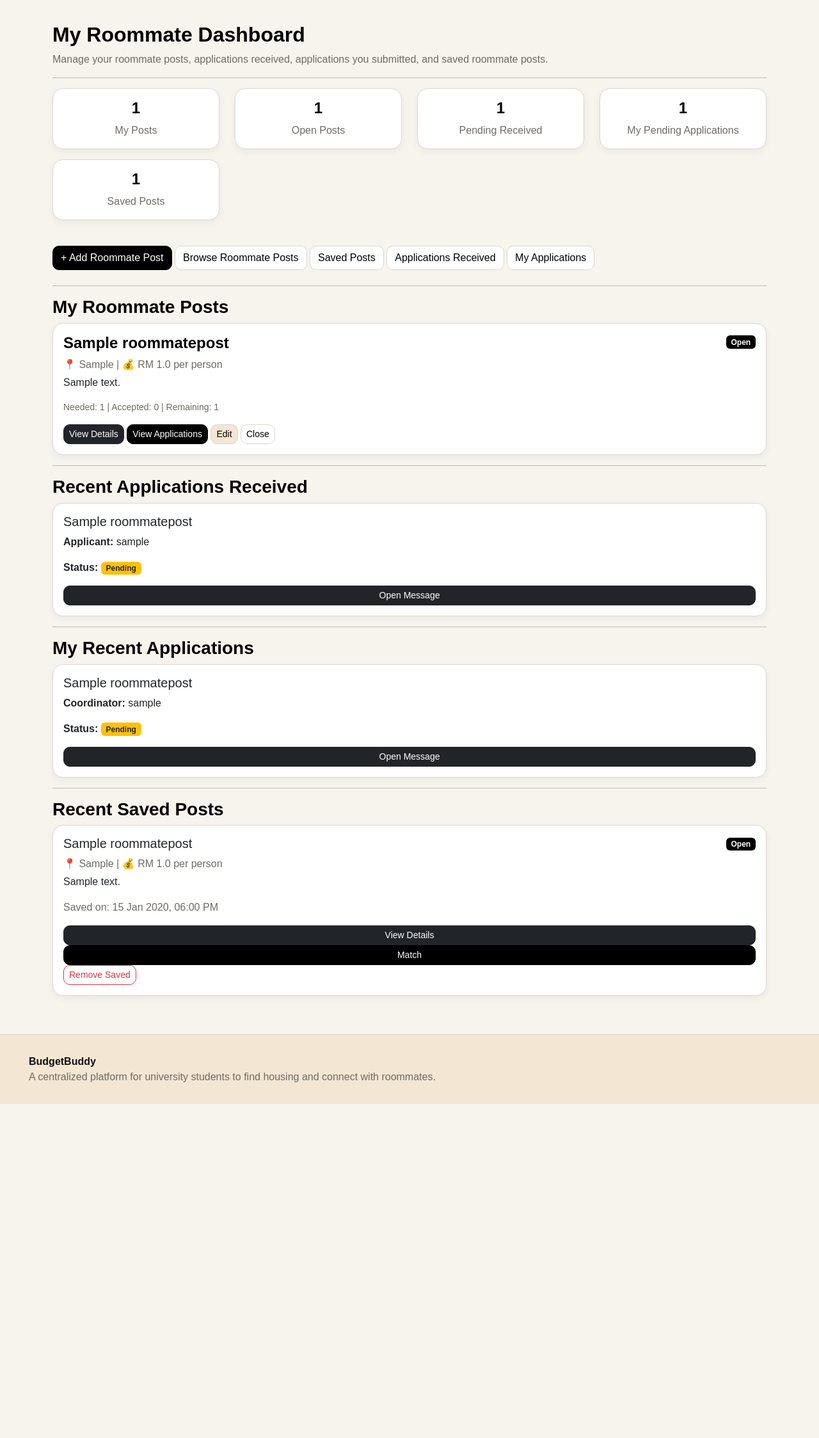
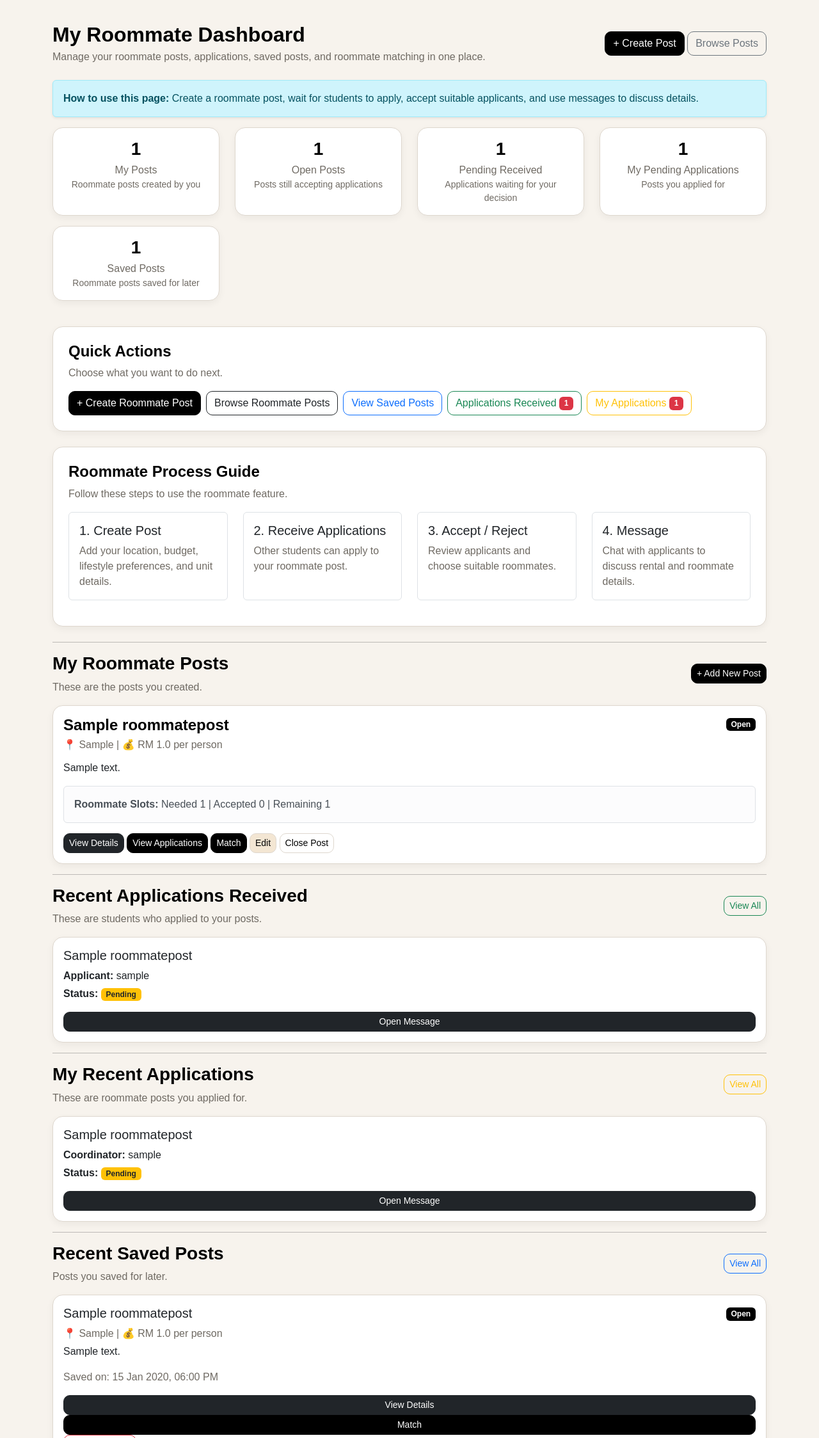
Before and after one commit to GordanEatCodes/GitProject-BudgetBuddy, a Django app: page /roommates/dashboard/ in a window 1280 px wide. Shown: the part 77-2324 px from the top of the page at 64% size. Before the commit the page ends 1802 px from the top, so only its background shows below. Run offline with Django 5.2, Linux system fonts and the light colour scheme; a user stored in the database is signed in; tables that the repository leaves empty hold one stand-in row (values such as "Sample post").

Commit message:
improve roommate dashboard UI

```diff
--- a/roommate/templates/roommate/roommate_dashboard.html
+++ b/roommate/templates/roommate/roommate_dashboard.html
@@ -2,82 +2,179 @@
 
 {% block content %}
 
-<h2>My Roommate Dashboard</h2>
+<div class="d-flex justify-content-between align-items-center mb-4">
+    <div>
+        <h2 class="mb-1">My Roommate Dashboard</h2>
+        <p class="text-muted mb-0">
+            Manage your roommate posts, applications, saved posts, and roommate matching in one place.
+        </p>
+    </div>
 
-<p class="text-muted">
-    Manage your roommate posts, applications received, applications you submitted, and saved roommate posts.
-</p>
+    <div>
+        <a href="{% url 'add_roommate' %}" class="btn btn-primary">
+            + Create Post
+        </a>
 
-<hr>
+        <a href="{% url 'roommate_list' %}" class="btn btn-outline-secondary">
+            Browse Posts
+        </a>
+    </div>
+</div>
+
+
+<div class="alert alert-info shadow-sm">
+    <strong>How to use this page:</strong>
+    Create a roommate post, wait for students to apply, accept suitable applicants, and use messages to discuss details.
+</div>
+
 
 <div class="row mb-4">
 
     <div class="col-md-3 mb-3">
-        <div class="card p-3 shadow-sm text-center">
-            <h4>{{ total_posts }}</h4>
+        <div class="card p-3 shadow-sm text-center h-100">
+            <h3 class="mb-1">{{ total_posts }}</h3>
             <p class="text-muted mb-0">My Posts</p>
+            <small class="text-muted">Roommate posts created by you</small>
         </div>
     </div>
 
     <div class="col-md-3 mb-3">
-        <div class="card p-3 shadow-sm text-center">
-            <h4>{{ open_posts_count }}</h4>
+        <div class="card p-3 shadow-sm text-center h-100">
+            <h3 class="mb-1">{{ open_posts_count }}</h3>
             <p class="text-muted mb-0">Open Posts</p>
+            <small class="text-muted">Posts still accepting applications</small>
         </div>
     </div>
 
     <div class="col-md-3 mb-3">
-        <div class="card p-3 shadow-sm text-center">
-            <h4>{{ pending_received_count }}</h4>
+        <div class="card p-3 shadow-sm text-center h-100">
+            <h3 class="mb-1">{{ pending_received_count }}</h3>
             <p class="text-muted mb-0">Pending Received</p>
+            <small class="text-muted">Applications waiting for your decision</small>
         </div>
     </div>
 
     <div class="col-md-3 mb-3">
-        <div class="card p-3 shadow-sm text-center">
-            <h4>{{ pending_my_applications_count }}</h4>
+        <div class="card p-3 shadow-sm text-center h-100">
+            <h3 class="mb-1">{{ pending_my_applications_count }}</h3>
             <p class="text-muted mb-0">My Pending Applications</p>
+            <small class="text-muted">Posts you applied for</small>
         </div>
     </div>
 
     <div class="col-md-3 mb-3">
-        <div class="card p-3 shadow-sm text-center">
-            <h4>{{ saved_posts_count }}</h4>
+        <div class="card p-3 shadow-sm text-center h-100">
+            <h3 class="mb-1">{{ saved_posts_count }}</h3>
             <p class="text-muted mb-0">Saved Posts</p>
+            <small class="text-muted">Roommate posts saved for later</small>
         </div>
     </div>
 
 </div>
 
 
-<div class="mb-4">
+<div class="card p-4 mb-4 shadow-sm">
+    <h4>Quick Actions</h4>
+
+    <p class="text-muted">
+        Choose what you want to do next.
+    </p>
+
+    <div class="d-flex flex-wrap gap-2">
 
         <a href="{% url 'add_roommate' %}" class="btn btn-primary">
-        + Add Roommate Post
+            + Create Roommate Post
         </a>
 
-    <a href="{% url 'roommate_list' %}" class="btn btn-secondary">
+        <a href="{% url 'roommate_list' %}" class="btn btn-outline-dark">
             Browse Roommate Posts
         </a>
 
-    <a href="{% url 'saved_roommate_posts' %}" class="btn btn-secondary">
-        Saved Posts
+        <a href="{% url 'saved_roommate_posts' %}" class="btn btn-outline-primary">
+            View Saved Posts
         </a>
 
-    <a href="{% url 'applications_received' %}" class="btn btn-secondary">
+        <a href="{% url 'applications_received' %}" class="btn btn-outline-success">
             Applications Received
+            {% if pending_received_count > 0 %}
+                <span class="badge bg-danger">{{ pending_received_count }}</span>
+            {% endif %}
         </a>
 
-    <a href="{% url 'my_roommate_applications' %}" class="btn btn-secondary">
+        <a href="{% url 'my_roommate_applications' %}" class="btn btn-outline-warning">
             My Applications
+            {% if pending_my_applications_count > 0 %}
+                <span class="badge bg-danger">{{ pending_my_applications_count }}</span>
+            {% endif %}
         </a>
 
+    </div>
+</div>
+
+
+<div class="card p-4 mb-4 shadow-sm">
+    <h4>Roommate Process Guide</h4>
+
+    <p class="text-muted">
+        Follow these steps to use the roommate feature.
+    </p>
+
+    <div class="row">
+
+        <div class="col-md-3 mb-3">
+            <div class="border rounded p-3 h-100">
+                <h5>1. Create Post</h5>
+                <p class="text-muted mb-0">
+                    Add your location, budget, lifestyle preferences, and unit details.
+                </p>
+            </div>
+        </div>
+
+        <div class="col-md-3 mb-3">
+            <div class="border rounded p-3 h-100">
+                <h5>2. Receive Applications</h5>
+                <p class="text-muted mb-0">
+                    Other students can apply to your roommate post.
+                </p>
+            </div>
+        </div>
+
+        <div class="col-md-3 mb-3">
+            <div class="border rounded p-3 h-100">
+                <h5>3. Accept / Reject</h5>
+                <p class="text-muted mb-0">
+                    Review applicants and choose suitable roommates.
+                </p>
+            </div>
+        </div>
+
+        <div class="col-md-3 mb-3">
+            <div class="border rounded p-3 h-100">
+                <h5>4. Message</h5>
+                <p class="text-muted mb-0">
+                    Chat with applicants to discuss rental and roommate details.
+                </p>
+            </div>
+        </div>
+
+    </div>
 </div>
 
 
 <hr>
 
+<div class="d-flex justify-content-between align-items-center mb-3">
+    <div>
         <h3>My Roommate Posts</h3>
+        <p class="text-muted mb-0">
+            These are the posts you created.
+        </p>
+    </div>
+
+    <a href="{% url 'add_roommate' %}" class="btn btn-sm btn-primary">
+        + Add New Post
+    </a>
+</div>
 
 {% for post in user_posts %}
 
@@ -86,7 +183,7 @@
     <div class="d-flex justify-content-between align-items-start">
 
         <div>
-            <h4>{{ post.title }}</h4>
+            <h4 class="mb-1">{{ post.title }}</h4>
 
             <p class="text-muted mb-1">
                 📍 {{ post.location }} | 💰 RM {{ post.budget }} per person
@@ -105,15 +202,16 @@
 
     </div>
 
-    <p>{{ post.description }}</p>
+    <p class="mt-2">{{ post.description }}</p>
 
-    <small>
-        Needed: {{ post.needed_roommates }} |
-        Accepted: {{ post.accepted_roommates_count }} |
-        Remaining: {{ post.remaining_roommates_needed }}
-    </small>
+    <div class="alert alert-light border mb-2">
+        <strong>Roommate Slots:</strong>
+        Needed {{ post.needed_roommates }} |
+        Accepted {{ post.accepted_roommates_count }} |
+        Remaining {{ post.remaining_roommates_needed }}
+    </div>
 
-    <div class="mt-3">
+    <div class="mt-2">
 
         <a href="{% url 'roommate_detail' post.id %}" class="btn btn-sm btn-dark">
             View Details
@@ -121,6 +219,10 @@
 
         <a href="{% url 'applications_received' %}" class="btn btn-sm btn-primary">
             View Applications
+        </a>
+
+        <a href="{% url 'match_roommates' post.id %}" class="btn btn-sm btn-info">
+            Match
         </a>
 
         <a href="{% url 'edit_roommate' post.id %}" class="btn btn-sm btn-warning">
@@ -132,7 +234,7 @@
             <form method="POST" action="{% url 'close_roommate_post' post.id %}" class="d-inline">
                 {% csrf_token %}
                 <button type="submit" class="btn btn-sm btn-secondary">
-                    Close
+                    Close Post
                 </button>
             </form>
 
@@ -141,14 +243,14 @@
             <form method="POST" action="{% url 'reopen_roommate_post' post.id %}" class="d-inline">
                 {% csrf_token %}
                 <button type="submit" class="btn btn-sm btn-success">
-                    Reopen
+                    Reopen Post
                 </button>
             </form>
 
         {% elif post.post_status == 'full' %}
 
             <button class="btn btn-sm btn-warning" disabled>
-                Full
+                Post Full
             </button>
 
         {% endif %}
@@ -163,11 +265,11 @@
     <h5>You have not created any roommate posts yet.</h5>
 
     <p class="text-muted">
-        Create a post to start finding suitable roommates.
+        Create your first post so other students can apply to become your roommate.
     </p>
 
     <a href="{% url 'add_roommate' %}" class="btn btn-primary">
-        + Add Roommate Post
+        + Create Roommate Post
     </a>
 </div>
 
@@ -176,7 +278,18 @@
 
 <hr>
 
+<div class="d-flex justify-content-between align-items-center mb-3">
+    <div>
         <h3>Recent Applications Received</h3>
+        <p class="text-muted mb-0">
+            These are students who applied to your posts.
+        </p>
+    </div>
+
+    <a href="{% url 'applications_received' %}" class="btn btn-sm btn-outline-success">
+        View All
+    </a>
+</div>
 
 {% for app in received_applications %}
 
@@ -184,7 +297,7 @@
 
     <h5>{{ app.roommate_post.title }}</h5>
 
-    <p>
+    <p class="mb-1">
         <strong>Applicant:</strong> {{ app.applicant.username }}
     </p>
 
@@ -210,7 +323,7 @@
 
 <div class="card p-3 mb-3 shadow-sm">
     <p class="text-muted mb-0">
-        No applications received yet.
+        No applications received yet. When someone applies to your post, it will appear here.
     </p>
 </div>
 
@@ -219,7 +332,18 @@
 
 <hr>
 
+<div class="d-flex justify-content-between align-items-center mb-3">
+    <div>
         <h3>My Recent Applications</h3>
+        <p class="text-muted mb-0">
+            These are roommate posts you applied for.
+        </p>
+    </div>
+
+    <a href="{% url 'my_roommate_applications' %}" class="btn btn-sm btn-outline-warning">
+        View All
+    </a>
+</div>
 
 {% for app in my_applications %}
 
@@ -227,7 +351,7 @@
 
     <h5>{{ app.roommate_post.title }}</h5>
 
-    <p>
+    <p class="mb-1">
         <strong>Coordinator:</strong>
 
         {% if app.roommate_post.created_by %}
@@ -259,7 +383,7 @@
 
 <div class="card p-3 mb-3 shadow-sm">
     <p class="text-muted mb-0">
-        You have not submitted any roommate applications yet.
+        You have not applied to any roommate posts yet.
     </p>
 </div>
 
@@ -268,7 +392,18 @@
 
 <hr>
 
+<div class="d-flex justify-content-between align-items-center mb-3">
+    <div>
         <h3>Recent Saved Posts</h3>
+        <p class="text-muted mb-0">
+            Posts you saved for later.
+        </p>
+    </div>
+
+    <a href="{% url 'saved_roommate_posts' %}" class="btn btn-sm btn-outline-primary">
+        View All
+    </a>
+</div>
 
 {% for favourite in saved_posts %}
 
```
Lines whose indentation alone changed are shown as unchanged.
